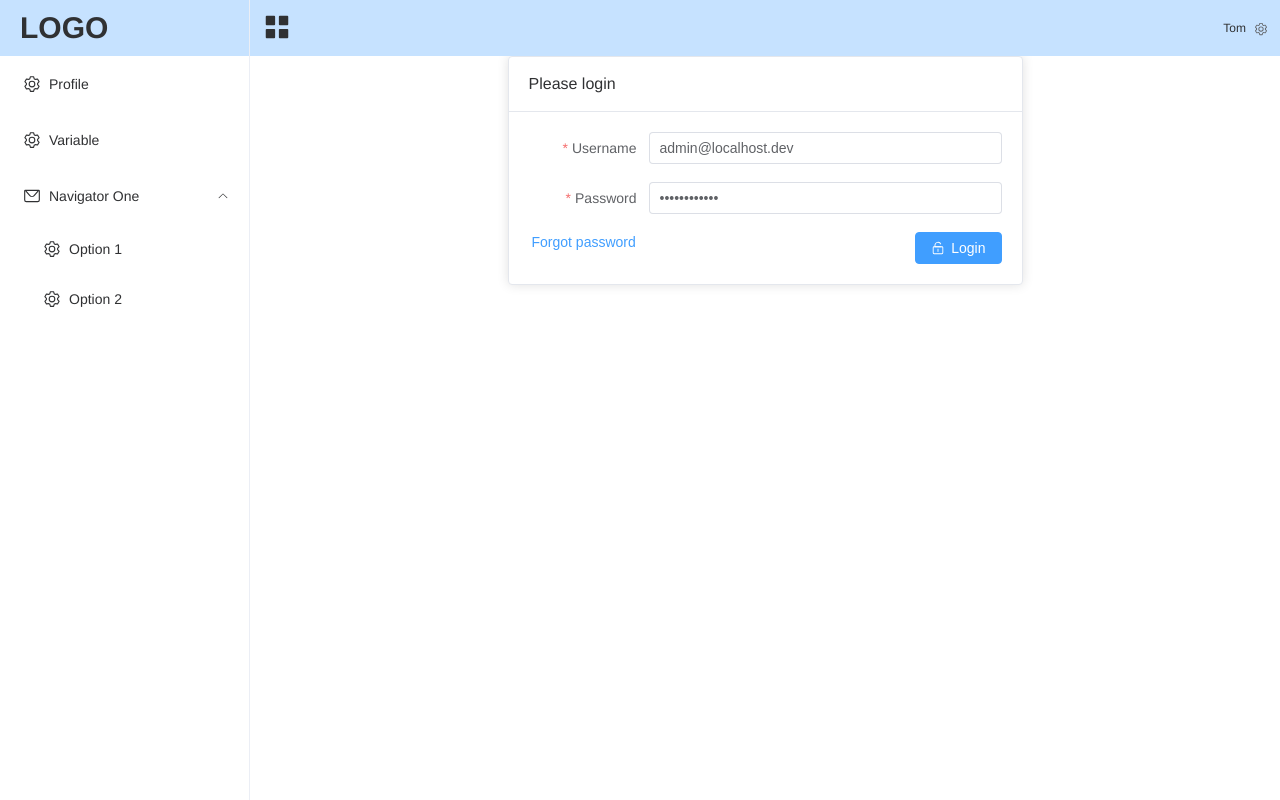
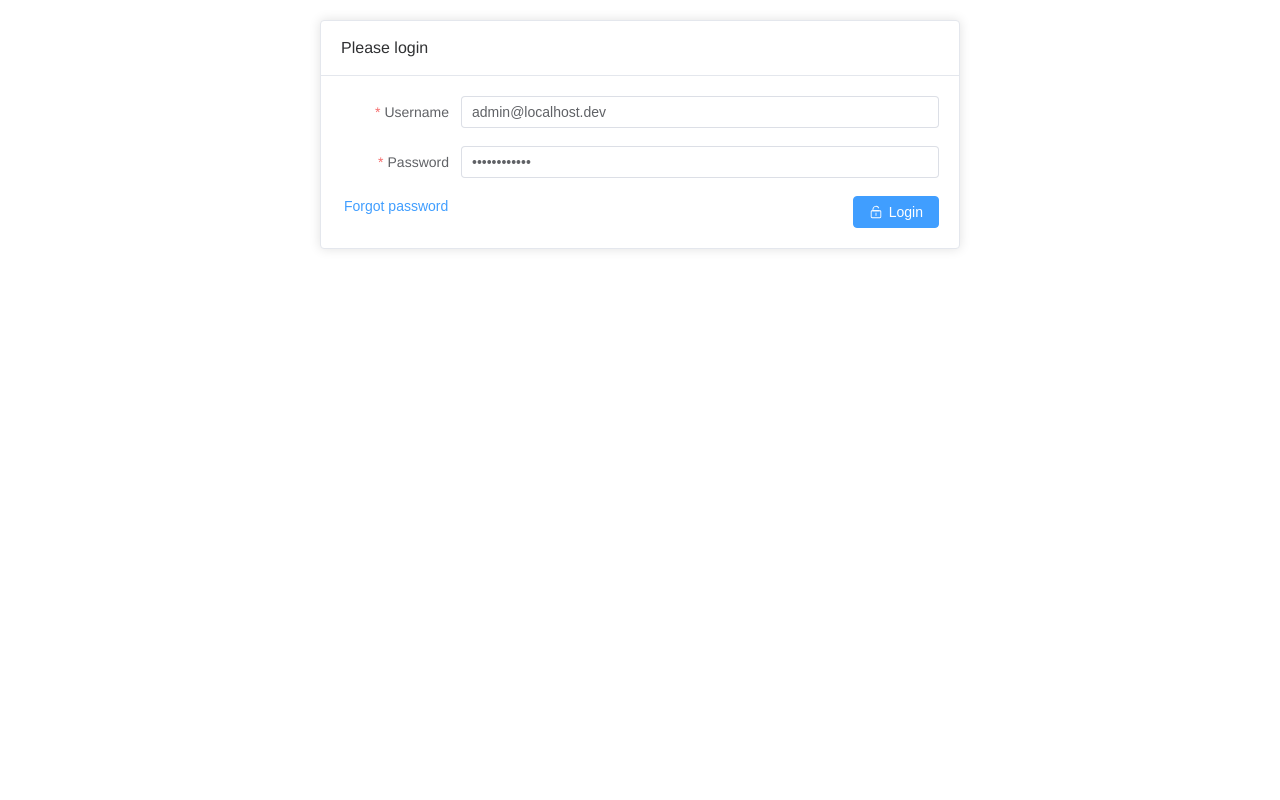
Before and after one commit to tbson/base-php, a Vue app in the folder frontend/: page /login in a window 1280 px wide. Built offline with nearby package versions, Linux system fonts and the light colour scheme.

Commit message:
Implement navigation after login.

```diff
--- /dev/null
+++ b/frontend/src/component/account/profile/profile_page.vue
@@ -0,0 +1,5 @@
+<script setup></script>
+
+<template>
+    <div>Profile page</div>
+</template>
--- a/frontend/src/component/auth/login/login_page.vue
+++ b/frontend/src/component/auth/login/login_page.vue
@@ -1,11 +1,22 @@
 <script setup>
-import { ref } from "vue";
+import { ref, onMounted } from "vue";
+import { useRouter } from "vue-router";
 import { Unlock } from "@element-plus/icons-vue";
 import LoginForm from "component/auth/login/login_form.vue";
 import ResetPwdDialog from "component/auth/reset_pwd/reset_pwd_dialog.vue";
+import StorageUtil from "util/storage_util";
+import NavUtil from "util/nav_util";
 
+const router = useRouter();
 const loginForm = ref();
 const resetPwdDialog = ref();
+
+onMounted(() => {
+    const authUser = StorageUtil.getAuthUser();
+    if (authUser) {
+        NavUtil.navigateTo(router)("/app/profile");
+    }
+});
 
 function triggerSubmit() {
     loginForm.value.handleSubmit();
@@ -16,12 +27,13 @@ function openResetPwdDialog() {
 }
 
 function handleSubmit(data) {
-    console.log(data);
+    StorageUtil.setAuthData(data);
+    NavUtil.navigateTo(router)("/app/profile");
 }
 </script>
 
 <template>
-    <el-row>
+    <el-row style="margin-top: 20px">
         <el-col :offset="6" :span="12">
             <el-card class="box-card">
                 <template #header>
--- a/frontend/src/component/common/layout/main_layout.vue
+++ b/frontend/src/component/common/layout/main_layout.vue
@@ -1,32 +1,73 @@
+<script setup>
+import { ref, onMounted, onUnmounted } from "vue";
+import {
+    Menu as IconMenu,
+    Message,
+    Setting,
+    User,
+    Key,
+    Unlock,
+    CircleCheck,
+    ArrowDown
+} from "@element-plus/icons-vue";
+import { LOGO_TEXT } from "src/const";
+import StorageUtil from "util/storage_util";
+
+const isCollapse = ref(false);
+const name = ref("");
+
+const screen = ref({
+    width: window.innerWidth
+});
+
+const updateScreenSize = () => {
+    screen.value.width = window.innerWidth;
+    isCollapse.value = screen.value.width < 768;
+};
+
+onMounted(() => {
+    const authUser = StorageUtil.getAuthUser();
+    if (authUser) {
+        name.value = authUser.name;
+    }
+    updateScreenSize();
+    window.addEventListener("resize", updateScreenSize);
+});
+
+onUnmounted(() => {
+    window.removeEventListener("resize", updateScreenSize);
+});
+</script>
+
 <template>
     <el-container class="layout-container" style="height: 100vh">
         <el-aside :class="{ 'sidebar-mobile': isCollapse, sidebar: !isCollapse }">
             <div class="flex-container">
-                <div class="logo" v-if="!isCollapse">LOGO</div>
+                <div class="logo" v-if="!isCollapse">{{ LOGO_TEXT }}</div>
                 <div class="logo" v-if="isCollapse">O</div>
             </div>
             <el-scrollbar>
                 <el-menu :default-openeds="['1', '2', '3']" :collapse="isCollapse">
                     <el-menu-item index="1">
-                        <el-icon><setting /></el-icon>
+                        <el-icon><User /></el-icon>
                         <template #title>Profile</template>
                     </el-menu-item>
                     <el-menu-item index="2">
-                        <el-icon><setting /></el-icon>
+                        <el-icon><Setting /></el-icon>
                         <template #title>Variable</template>
                     </el-menu-item>
                     <el-sub-menu index="3">
                         <template #title>
-                            <el-icon><message /></el-icon>
-                            <span>Navigator One</span>
+                            <el-icon><CircleCheck /></el-icon>
+                            <span>Role</span>
                         </template>
                         <el-menu-item index="3-1">
-                            <el-icon><setting /></el-icon>
-                            <template #title>Option 1</template>
+                            <el-icon><Unlock /></el-icon>
+                            <template #title>Group</template>
                         </el-menu-item>
                         <el-menu-item index="3-2">
-                            <el-icon><setting /></el-icon>
-                            <template #title>Option 2</template>
+                            <el-icon><Key /></el-icon>
+                            <template #title>Permission</template>
                         </el-menu-item>
                     </el-sub-menu>
                 </el-menu>
@@ -34,7 +75,7 @@
         </el-aside>
 
         <el-container>
-            <el-header class="header" style="font-size: 12px">
+            <el-header class="header" style="font-size: 14px">
                 <el-row>
                     <el-col :span="12" style="text-align: left">
                         <div class="flex-container">
@@ -50,9 +91,11 @@
                     </el-col>
                     <el-col :span="12" style="text-align: right">
                         <div class="toolbar">
-                            <span style="margin-right: 8px">Tom</span>
+                            <span style="margin-right: 8px">{{ name }}</span>
                             <el-dropdown>
-                                <el-icon style="margin-top: 1px"><setting /></el-icon>
+                                <el-icon style="margin-top: 1px" :size="30"
+                                    ><ArrowDown
+                                /></el-icon>
                                 <template #dropdown>
                                     <el-dropdown-menu>
                                         <el-dropdown-item>Profile</el-dropdown-item>
@@ -71,31 +114,6 @@
         </el-container>
     </el-container>
 </template>
-
-<script setup>
-import { ref, onMounted, onUnmounted } from "vue";
-import { Menu as IconMenu, Message, Setting } from "@element-plus/icons-vue";
-
-const isCollapse = ref(false);
-
-const screen = ref({
-    width: window.innerWidth
-});
-
-const updateScreenSize = () => {
-    screen.value.width = window.innerWidth;
-    isCollapse.value = screen.value.width < 768;
-};
-
-onMounted(() => {
-    updateScreenSize();
-    window.addEventListener("resize", updateScreenSize);
-});
-
-onUnmounted(() => {
-    window.removeEventListener("resize", updateScreenSize);
-});
-</script>
 
 <style scoped>
 .layout-container .flex-container {
--- /dev/null
+++ b/frontend/src/component/common/route/private_route.vue
@@ -0,0 +1,7 @@
+<script setup></script>
+
+<template>
+    <div>
+        <router-view></router-view>
+    </div>
+</template>
--- a/frontend/src/util/nav_util.js
+++ b/frontend/src/util/nav_util.js
@@ -7,12 +7,12 @@ export default class NavUtil {
     /**
      * navigateTo.
      *
-     * @param {Navigate} navigate
+     * @param {String} path
+     * @param {Object} params
+     * @param {Query} params
      */
-    static navigateTo(navigate) {
-        return (url = "/") => {
-            navigate(url);
-        };
+    static navigateTo(router) {
+        return (path, query = {}) => router.push({ path, query });
     }
 
     /**
@@ -56,7 +56,7 @@ export default class NavUtil {
             loginUrl = `${loginUrl}?next=${currentUrl}`;
         }
         if (navigate) {
-            NavUtil.navigateTo(navigate)(loginUrl);
+            NavUtil.navigateTo(router)(loginUrl);
         } else {
             window.location.href = loginUrl;
         }
--- a/frontend/src/util/storage_util.js
+++ b/frontend/src/util/storage_util.js
@@ -84,6 +84,16 @@ export default class StorageUtil {
     }
 
     /**
+     * setAuthData.
+     *
+     * @param {Object} authObj
+     * @returns {void}
+     */
+    static setAuthData(authData) {
+        StorageUtil.setStorage("auth", authData);
+    }
+
+    /**
      * setToken.
      *
      * @param {string} token
@@ -102,17 +112,17 @@ export default class StorageUtil {
      */
     static getProfileType() {
         const authObj = StorageUtil.getStorageObj("auth");
-        return authObj.profile_type || "";
+        return authObj.user.profile_type || "";
     }
 
     /**
-     * getAuthId.
+     * getAuthUser.
      *
      * @returns {number}
      */
-    static getAuthId() {
+    static getAuthUser() {
         const authObj = StorageUtil.getStorageObj("auth");
-        return authObj.id;
+        return authObj.user;
     }
 
     /**
```
Also changed, not shown: frontend/src/main.js (+18 -5 lines), 2 other files (tests, documents, lock files or other folders).
